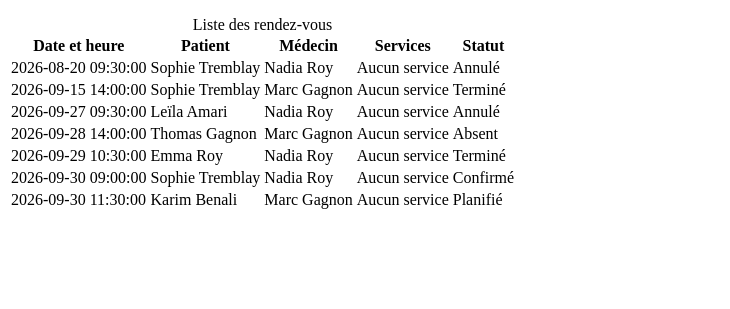
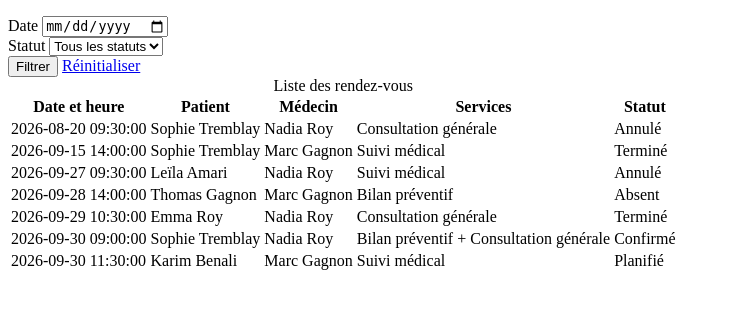
Before and after one commit to salim-kabene/medicabinet-tp1, a PHP site: page / in a window 1280 px wide. Shown: the part 210-519 px from the top of the page, without its empty margins (0-730 px from the left). Run offline with PHP 8.4, Linux system fonts and the light colour scheme; data comes from the database, SQL or seed files in the repository.

Commit message:
feat: filtrer les rendez-vous par date et statut

```diff
--- a/Classe/Appointment.php
+++ b/Classe/Appointment.php
@@ -1,24 +1,71 @@
 <?php
+
 require_once __DIR__ . "/CRUD.php";
 
 class Appointment extends CRUD
 {
-    public function selectWithDetails()
+    public function selectWithDetails($date = "", $status = "")
     {
+        $conditions = [];
+
+        if ($date !== "") {
+            $conditions[] = "DATE(appointments.starts_at) = :date";
+        }
+
+        if ($status !== "") {
+            $conditions[] = "appointments.status = :status";
+        }
+
+        $where = "";
+
+        if (!empty($conditions)) {
+            $where = "WHERE " . implode(" AND ", $conditions);
+        }
+
         $sql = "SELECT
-                    appointments.*,
+                    appointments.id,
+                    appointments.starts_at,
+                    appointments.status,
                     patients.first_name AS patient_first_name,
                     patients.last_name AS patient_last_name,
                     doctors.first_name AS doctor_first_name,
-                    doctors.last_name AS doctor_last_name
+                    doctors.last_name AS doctor_last_name,
+                    GROUP_CONCAT(
+                        services.name
+                        ORDER BY services.name
+                        SEPARATOR ' + '
+                    ) AS service_names
                 FROM appointments
                 INNER JOIN patients
                     ON appointments.patient_id = patients.id
                 INNER JOIN doctors
                     ON appointments.doctor_id = doctors.id
+                LEFT JOIN appointment_service
+                    ON appointments.id = appointment_service.appointment_id
+                LEFT JOIN services
+                    ON appointment_service.service_id = services.id
+                $where
+                GROUP BY
+                    appointments.id,
+                    appointments.starts_at,
+                    appointments.status,
+                    patients.first_name,
+                    patients.last_name,
+                    doctors.first_name,
+                    doctors.last_name
                 ORDER BY appointments.starts_at ASC";
 
-        $stmt = $this->query($sql);
+        $stmt = $this->prepare($sql);
+
+        if ($date !== "") {
+            $stmt->bindValue(":date", $date);
+        }
+
+        if ($status !== "") {
+            $stmt->bindValue(":status", $status);
+        }
+
+        $stmt->execute();
 
         return $stmt->fetchAll(PDO::FETCH_ASSOC);
     }
--- a/public/index.php
+++ b/public/index.php
@@ -3,14 +3,7 @@
 require_once __DIR__ . "/../config/config.php";
 require_once __DIR__ . "/../Classe/Appointment.php";
 
-try {
-    $appointment = new Appointment();
-    $appointments = $appointment->selectWithDetails();
-} catch (PDOException $exception) {
-    http_response_code(500);
-    exit("Le service est temporairement indisponible.");
-}
-
+// Libellés utilisés dans le formulaire et le tableau.
 $statusLabels = [
     "planned" => "Planifié",
     "confirmed" => "Confirmé",
@@ -19,6 +12,40 @@ $statusLabels = [
     "absent" => "Absent",
 ];
 
+// Récupération des filtres.
+$date = $_GET["date"] ?? "";
+$status = $_GET["status"] ?? "";
+
+// Validation des paramètres reçus.
+if (!is_string($date) || !is_string($status)) {
+    http_response_code(400);
+    exit("Filtres invalides.");
+}
+
+if ($status !== "" && !array_key_exists($status, $statusLabels)) {
+    http_response_code(400);
+    exit("Statut invalide.");
+}
+
+if ($date !== "") {
+    $parsedDate = DateTimeImmutable::createFromFormat("!Y-m-d", $date);
+
+    if ($parsedDate === false || $parsedDate->format("Y-m-d") !== $date) {
+        http_response_code(400);
+        exit("Date invalide.");
+    }
+}
+
+// Récupération des rendez-vous.
+try {
+    $appointment = new Appointment();
+    $appointments = $appointment->selectWithDetails($date, $status);
+} catch (PDOException $exception) {
+    http_response_code(500);
+    exit("Le service est temporairement indisponible.");
+}
+
+// Informations utilisées par les fichiers communs.
 $pageTitle = "Rendez-vous — MédiCabinet";
 $activePage = "appointments";
 ?>
@@ -36,6 +63,8 @@ $activePage = "appointments";
 
         <div class="app-layout__content">
             <main class="appointments">
+
+                <!-- Présentation de la page -->
                 <header class="appointments__header">
                     <h1 class="appointments__title">Rendez-vous</h1>
 
@@ -44,9 +73,48 @@ $activePage = "appointments";
                     </p>
                 </header>
 
+                <!-- Filtres -->
+                <form class="filters" action="index.php" method="get">
+                    <div class="filters__field">
+                        <label class="filters__label" for="filter-date">
+                            Date
+                        </label>
+
+                        <input class="filters__input" type="date" id="filter-date" name="date"
+                            value="<?= htmlspecialchars($date) ?>">
+                    </div>
+
+                    <div class="filters__field">
+                        <label class="filters__label" for="filter-status">
+                            Statut
+                        </label>
+
+                        <select class="filters__select" id="filter-status" name="status">
+                            <option value="">Tous les statuts</option>
+
+                            <?php foreach ($statusLabels as $value => $label): ?>
+                            <option value="<?= htmlspecialchars($value) ?>" <?= $status === $value ? "selected" : "" ?>>
+                                <?= htmlspecialchars($label) ?>
+                            </option>
+                            <?php endforeach; ?>
+                        </select>
+                    </div>
+
+                    <div class="filters__actions">
+                        <button class="button button--primary" type="submit">
+                            Filtrer
+                        </button>
+
+                        <a class="button button--secondary" href="index.php">
+                            Réinitialiser
+                        </a>
+                    </div>
+                </form>
+
+                <!-- Liste des rendez-vous -->
                 <?php if (empty($appointments)): ?>
                 <p class="appointments__empty">
-                    Aucun rendez-vous enregistré.
+                    Aucun rendez-vous ne correspond à votre sélection.
                 </p>
                 <?php else: ?>
                 <div class="appointments__table-wrapper">
@@ -106,6 +174,7 @@ $activePage = "appointments";
                     </table>
                 </div>
                 <?php endif; ?>
+
             </main>
         </div>
     </div>
```
